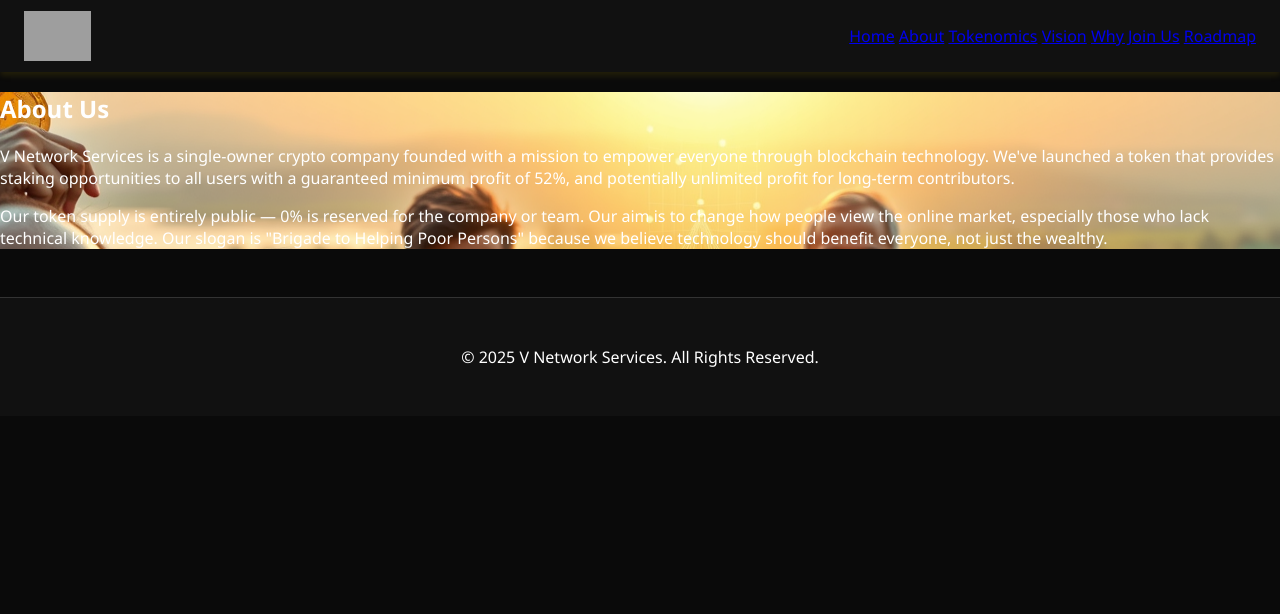
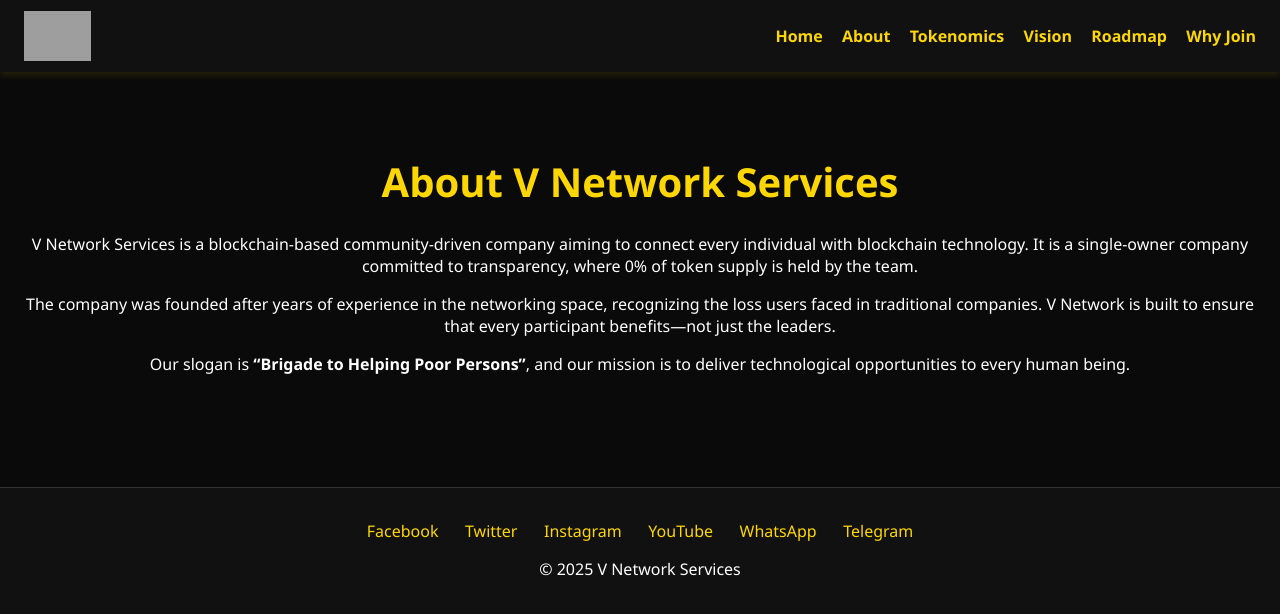
Before and after one commit to VNSERVICES26/vnst-web4, a plain HTML site: page about.html in a window 1280 px wide. Drawn offline with Linux system fonts and the light colour scheme; grey boxes are pictures that could not be loaded.

Commit message:
Update about.html

```diff
--- a/about.html
+++ b/about.html
@@ -2,46 +2,52 @@
 <html lang="en">
 <head>
   <meta charset="UTF-8" />
-  <meta name="viewport" content="width=device-width, initial-scale=1.0" />
+  <meta name="viewport" content="width=device-width, initial-scale=1.0"/>
   <title>About Us - V Network Services</title>
   <link rel="stylesheet" href="style.css" />
+  <script src="script.js" defer></script>
 </head>
 <body>
-  <header>
-    <div class="navbar">
-      <img src="images/logo.png" alt="VNS Logo" class="logo">
-      <button class="menu-toggle" onclick="toggleMenu()">&#9776;</button>
-      <nav id="navLinks">
-        <a href="index.html">Home</a>
-        <a href="about.html">About</a>
-        <a href="tokenomics.html">Tokenomics</a>
-        <a href="vision.html">Vision</a>
-        <a href="why-join.html">Why Join Us</a>
-        <a href="roadmap.html">Roadmap</a>
+  <header class="navbar">
+    <img src="images/logo.png" alt="Logo" class="logo" />
+    <nav>
+      <ul id="nav-links">
+        <li><a href="index.html">Home</a></li>
+        <li><a href="about.html">About</a></li>
+        <li><a href="tokenomics.html">Tokenomics</a></li>
+        <li><a href="vision.html">Vision</a></li>
+        <li><a href="roadmap.html">Roadmap</a></li>
+        <li><a href="whyjoin.html">Why Join</a></li>
+      </ul>
+      <div class="menu-toggle" onclick="toggleMenu()">&#9776;</div>
     </nav>
-    </div>
   </header>
 
-  <main class="page-content" style="background-image: url('images/about-bg.png');">
-    <section class="section">
-      <h1>About Us</h1>
+  <section class="content-section">
+    <h2>About V Network Services</h2>
     <p>
-        V Network Services is a single-owner crypto company founded with a mission to empower everyone through blockchain technology. We've launched a token that provides staking opportunities to all users with a guaranteed minimum profit of 52%, and potentially unlimited profit for long-term contributors.
+      V Network Services is a blockchain-based community-driven company aiming to connect every individual with blockchain technology.
+      It is a single-owner company committed to transparency, where 0% of token supply is held by the team.
     </p>
     <p>
-        Our token supply is entirely public — 0% is reserved for the company or team. Our aim is to change how people view the online market, especially those who lack technical knowledge. Our slogan is "Brigade to Helping Poor Persons" because we believe technology should benefit everyone, not just the wealthy.
+      The company was founded after years of experience in the networking space, recognizing the loss users faced in traditional companies.
+      V Network is built to ensure that every participant benefits—not just the leaders.
+    </p>
+    <p>
+      Our slogan is <strong>“Brigade to Helping Poor Persons”</strong>, and our mission is to deliver technological opportunities to every human being.
     </p>
   </section>
-  </main>
 
   <footer>
-    <p>&copy; 2025 V Network Services. All Rights Reserved.</p>
+    <div class="social-icons">
+      <a href="https://facebook.com/share/1C7Ciu39DY/" target="_blank">Facebook</a>
+      <a href="https://x.com/vnservices07" target="_blank">Twitter</a>
+      <a href="https://instagram.com/vnetworkserviceofficial" target="_blank">Instagram</a>
+      <a href="https://youtube.com/@vnetworkservices" target="_blank">YouTube</a>
+      <a href="https://whatsapp.com/channel/0029Vb2UHbIGk1G1PYwrI81V" target="_blank">WhatsApp</a>
+      <a href="https://t.me/vnstoken" target="_blank">Telegram</a>
+    </div>
+    <p>© 2025 V Network Services</p>
   </footer>
-
-  <script>
-    function toggleMenu() {
-      document.getElementById("navLinks").classList.toggle("active");
-    }
-  </script>
 </body>
 </html>
```
Lines whose indentation alone changed are shown as unchanged.
